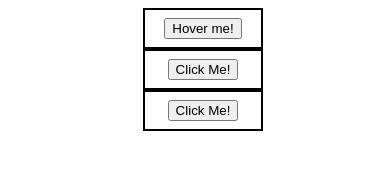
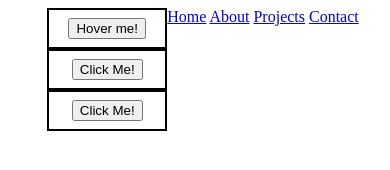
Before and after one commit to TonyFred-code/common-ui-components, a website built with webpack: page src/index.html in a window 390 px wide. Built offline with nearby package versions, Linux system fonts and the light colour scheme.

Commit message:
add content and trigger classes to tab mobile menu

```diff
--- a/src/index.html
+++ b/src/index.html
@@ -49,7 +49,12 @@
 
     <div class="mobile-menu-section">
       <header>
-        <nav></nav>
+        <nav class="tab-links">
+          <a href="#" class="tab-link">Home</a>
+          <a href="#" class="tab-link">About</a>
+          <a href="#" class="tab-link">Projects</a>
+          <a href="#" class="tab-link">Contact</a>
+        </nav>
       </header>
     </div>
 
```
